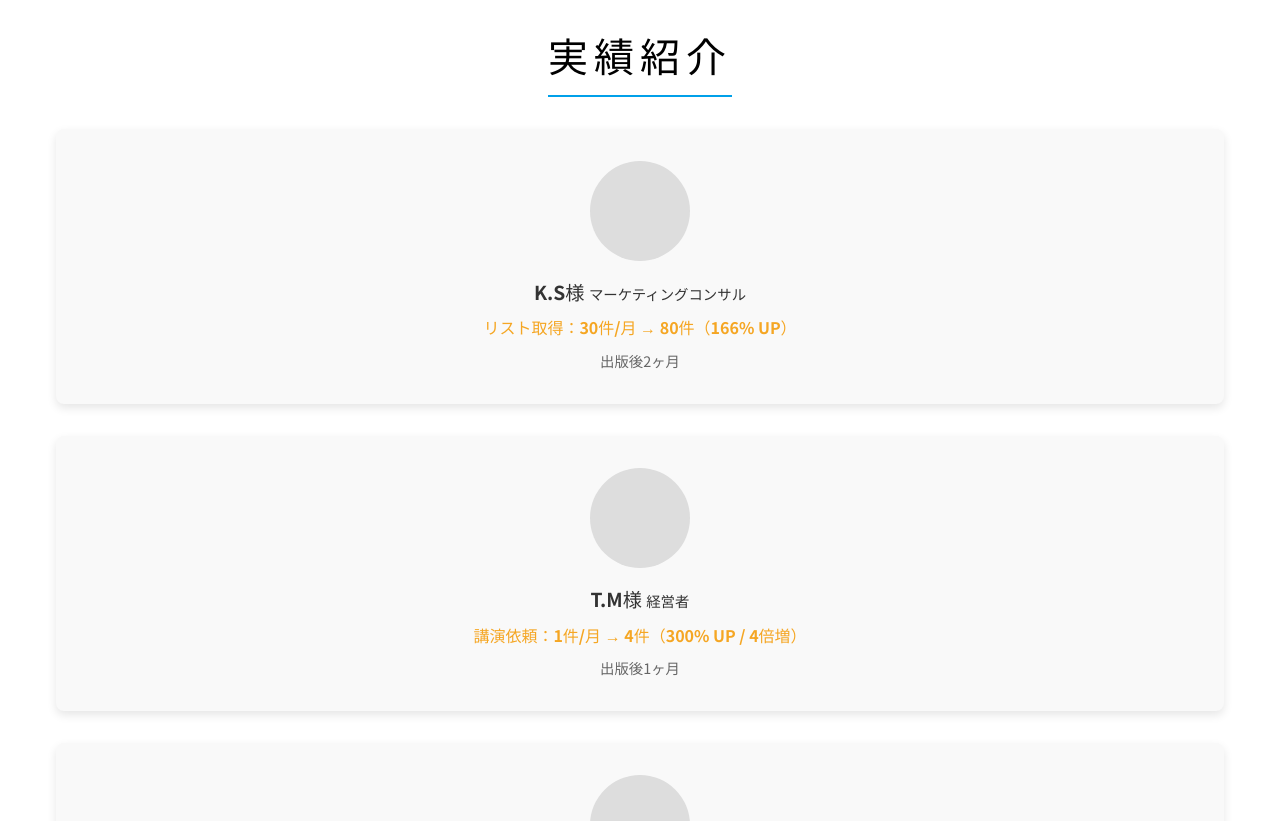
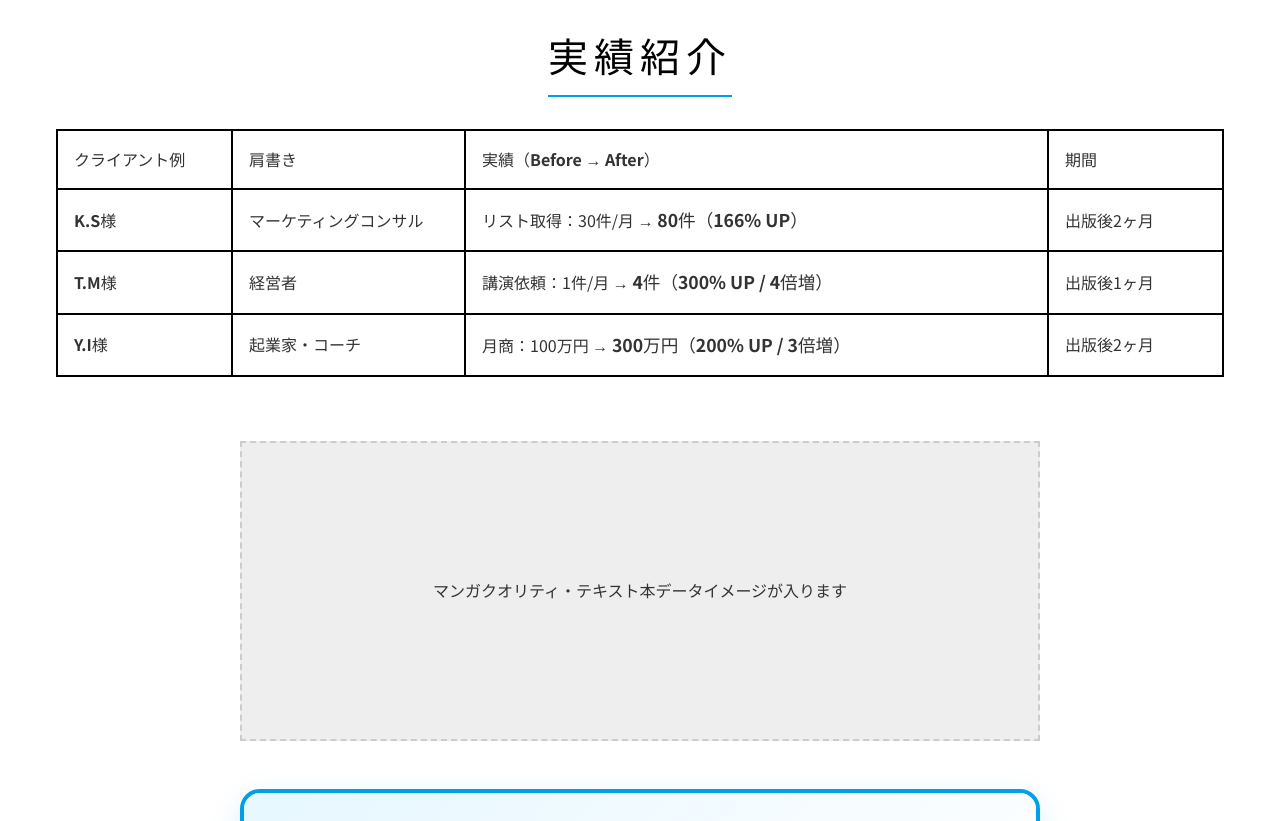
Before and after one commit to rikutoaimanga-max/Kindle-Publishing-Homepage, a React (Vite) app: page / in a window 1280 px wide. Shown: the part 3660-4481 px from the top of the page. Built offline with nearby package versions, Linux system fonts and the light colour scheme.

Commit message:
Layout: Change Achievements section to table layout

```diff
--- a/src/components/Achievements.jsx
+++ b/src/components/Achievements.jsx
@@ -8,19 +8,19 @@ const Achievements = () => {
         {
             name: 'K.S様',
             title: 'マーケティングコンサル',
-            result: 'リスト取得：30件/月 → 80件（166% UP）',
+            result: <>リスト取得：30件/月 → <span style={{ fontWeight: 'bold', fontSize: '1.1em' }}>80件（166% UP）</span></>,
             period: '出版後2ヶ月'
         },
         {
             name: 'T.M様',
             title: '経営者',
-            result: '講演依頼：1件/月 → 4件（300% UP / 4倍増）',
+            result: <>講演依頼：1件/月 → <span style={{ fontWeight: 'bold', fontSize: '1.1em' }}>4件（300% UP / 4倍増）</span></>,
             period: '出版後1ヶ月'
         },
         {
             name: 'Y.I様',
             title: '起業家・コーチ',
-            result: '月商：100万円 → 300万円（200% UP / 3倍増）',
+            result: <>月商：100万円 → <span style={{ fontWeight: 'bold', fontSize: '1.1em' }}>300万円（200% UP / 3倍増）</span></>,
             period: '出版後2ヶ月'
         }
     ];
@@ -33,23 +33,70 @@ const Achievements = () => {
                 </div>
 
 
-                <div className="grid grid-3">
-                    {clients.map((client, index) => (
-                        <div key={index} style={{
-                            backgroundColor: '#f9f9f9',
-                            padding: '2rem',
-                            borderRadius: '8px',
-                            textAlign: 'center',
-                            boxShadow: '0 4px 10px rgba(0,0,0,0.1)'
-                        }}>
-                            <div style={{ width: '100px', height: '100px', backgroundColor: '#ddd', borderRadius: '50%', margin: '0 auto 1rem' }}>
-                                {/* Image Placeholder */}
-                            </div>
-                            <h3 style={{ fontSize: '1.2rem', marginBottom: '0.5rem' }}>{client.name} <span style={{ fontSize: '0.9rem', fontWeight: 'normal' }}>{client.title}</span></h3>
-                            <p style={{ fontWeight: 'bold', color: 'var(--color-accent)', marginBottom: '0.5rem' }}>{client.result}</p>
-                            <p style={{ fontSize: '0.9rem', color: '#666' }}>{client.period}</p>
-                        </div>
-                    ))}
+                <div style={{ overflowX: 'auto', width: '100%', marginBottom: '4rem' }}>
+                    <table style={{
+                        width: '100%',
+                        borderCollapse: 'collapse',
+                        minWidth: '700px', // Ensure it doesn't get too squashed on mobile
+                        fontSize: '1rem',
+                        backgroundColor: '#fff'
+                    }}>
+                        <thead>
+                            <tr style={{ backgroundColor: '#fff' }}>
+                                <th style={{
+                                    border: '2px solid #000',
+                                    padding: '1rem',
+                                    textAlign: 'left',
+                                    fontWeight: 'bold',
+                                    width: '15%'
+                                }}>クライアント例</th>
+                                <th style={{
+                                    border: '2px solid #000',
+                                    padding: '1rem',
+                                    textAlign: 'left',
+                                    fontWeight: 'bold',
+                                    width: '20%'
+                                }}>肩書き</th>
+                                <th style={{
+                                    border: '2px solid #000',
+                                    padding: '1rem',
+                                    textAlign: 'left',
+                                    fontWeight: 'bold',
+                                    width: '50%'
+                                }}>実績（Before → After）</th>
+                                <th style={{
+                                    border: '2px solid #000',
+                                    padding: '1rem',
+                                    textAlign: 'left',
+                                    fontWeight: 'bold',
+                                    width: '15%'
+                                }}>期間</th>
+                            </tr>
+                        </thead>
+                        <tbody>
+                            {clients.map((client, index) => (
+                                <tr key={index}>
+                                    <td style={{
+                                        border: '2px solid #000',
+                                        padding: '1rem',
+                                        fontWeight: 'bold'
+                                    }}>{client.name}</td>
+                                    <td style={{
+                                        border: '2px solid #000',
+                                        padding: '1rem'
+                                    }}>{client.title}</td>
+                                    <td style={{
+                                        border: '2px solid #000',
+                                        padding: '1rem'
+                                    }}>{client.result}</td>
+                                    <td style={{
+                                        border: '2px solid #000',
+                                        padding: '1rem'
+                                    }}>{client.period}</td>
+                                </tr>
+                            ))}
+                        </tbody>
+                    </table>
                 </div>
 
                 <div style={{ marginTop: '4rem', textAlign: 'center' }}>
```
